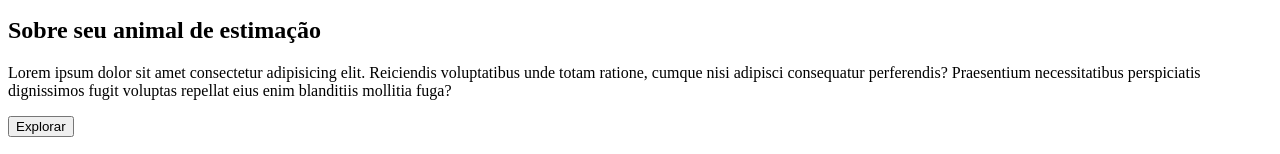
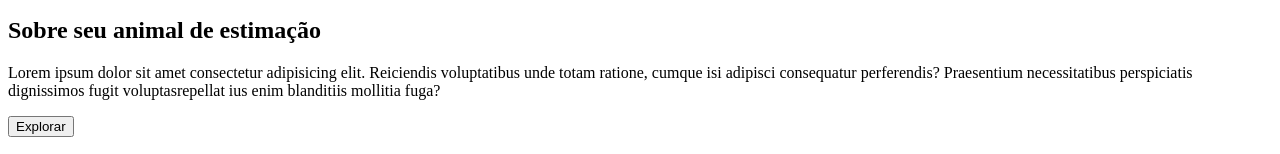
Before and after one commit to marlonprado2025/Desafio-HTML, a plain HTML site: page index.html in a window 1280 px wide. Shown: the part 583-737 px from the top of the page. Drawn offline with Linux system fonts and the light colour scheme.

Commit message:
Update readme

```diff
--- a/index.html
+++ b/index.html
@@ -22,12 +22,11 @@
         <section>
             <h1>Nós nos importamos</h1>
             <h2>Sobre seu animal de estimação</h2>
-            <p>Lorem ipsum dolor sit amet consectetur adipisicing elit. Reiciendis voluptatibus unde totam ratione,
-                cumque
-                nisi
-                adipisci consequatur perferendis? Praesentium necessitatibus perspiciatis dignissimos fugit voluptas
-                repellat
-                eius enim blanditiis mollitia fuga?</p>
+                <p>
+                    Lorem ipsum dolor sit amet consectetur adipisicing elit. Reiciendis voluptatibus unde totam ratione,
+                    cumque isi adipisci consequatur perferendis? Praesentium necessitatibus perspiciatis dignissimos fugit
+                    voluptasrepellat ius enim blanditiis mollitia fuga?
+                </p>
             <button>Explorar</button>
         </section>
 
```
Also changed, not shown: img/Capturar-site.PNG (added), img/LOGO_1dev.webp (added).
